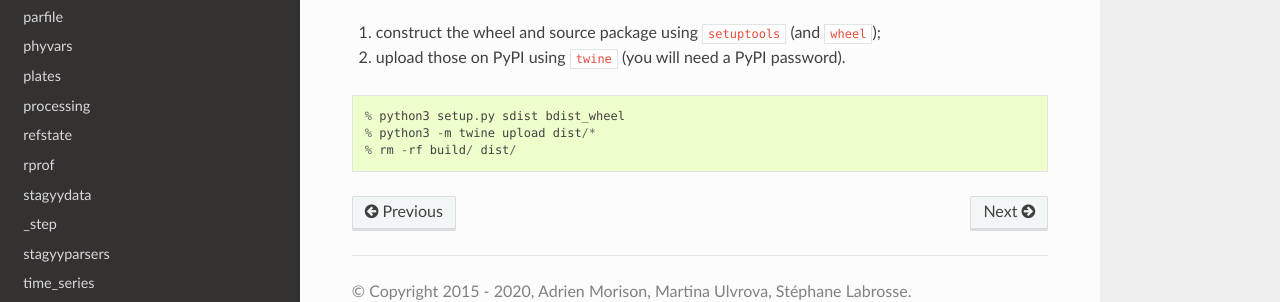
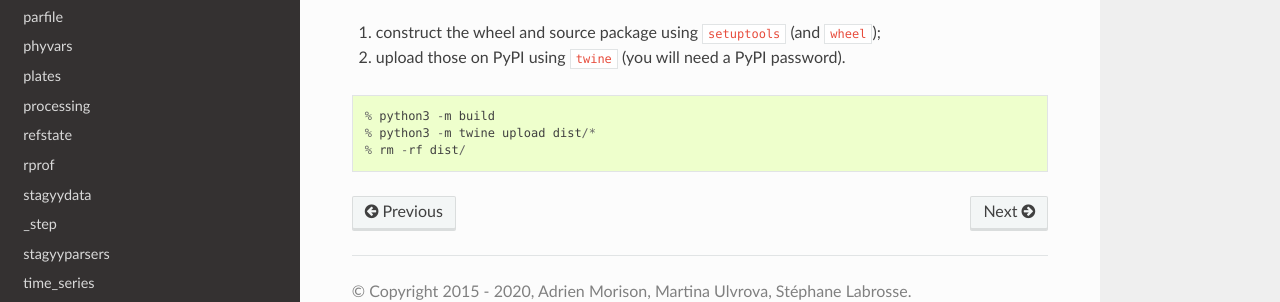
Before and after one commit to StagPython/StagPy, a Sphinx documentation site: the page built from docs/sources/maintainers.rst, in a window 1280 px wide and 965 px high. Shown: the part 604-906 px from the top of the window. Built offline with Sphinx 7.4.7 and the Read the Docs theme 2.0.0, drawn with Linux system fonts in a browser that asks for light colours; the version number could not be read and is left out.

Commit message:
Update release instructions

```diff
--- a/docs/sources/maintainers.rst
+++ b/docs/sources/maintainers.rst
@@ -30,6 +30,6 @@ Releasing on PyPI is a two steps process:
 
 ::
 
-    % python3 setup.py sdist bdist_wheel
+    % python3 -m build
     % python3 -m twine upload dist/*
-    % rm -rf build/ dist/
+    % rm -rf dist/
```
Also changed, not shown: 1 other file.
